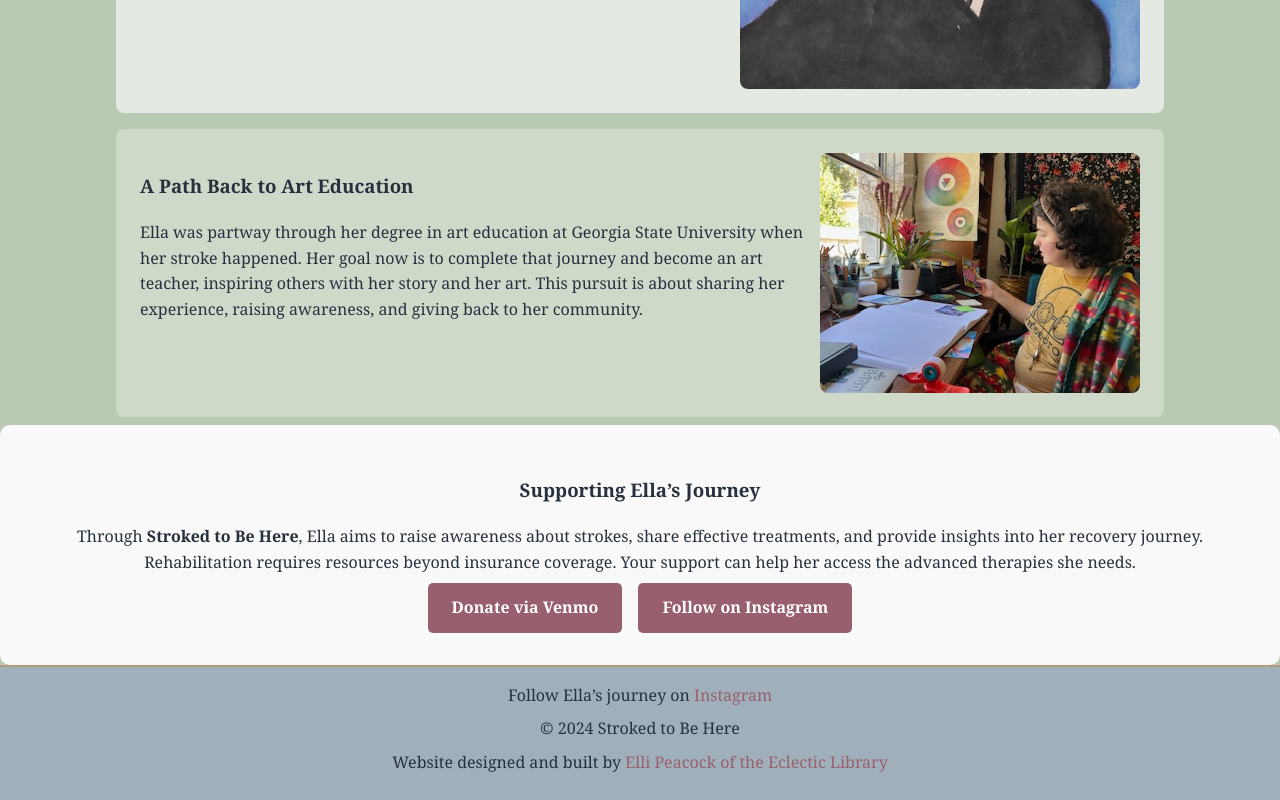
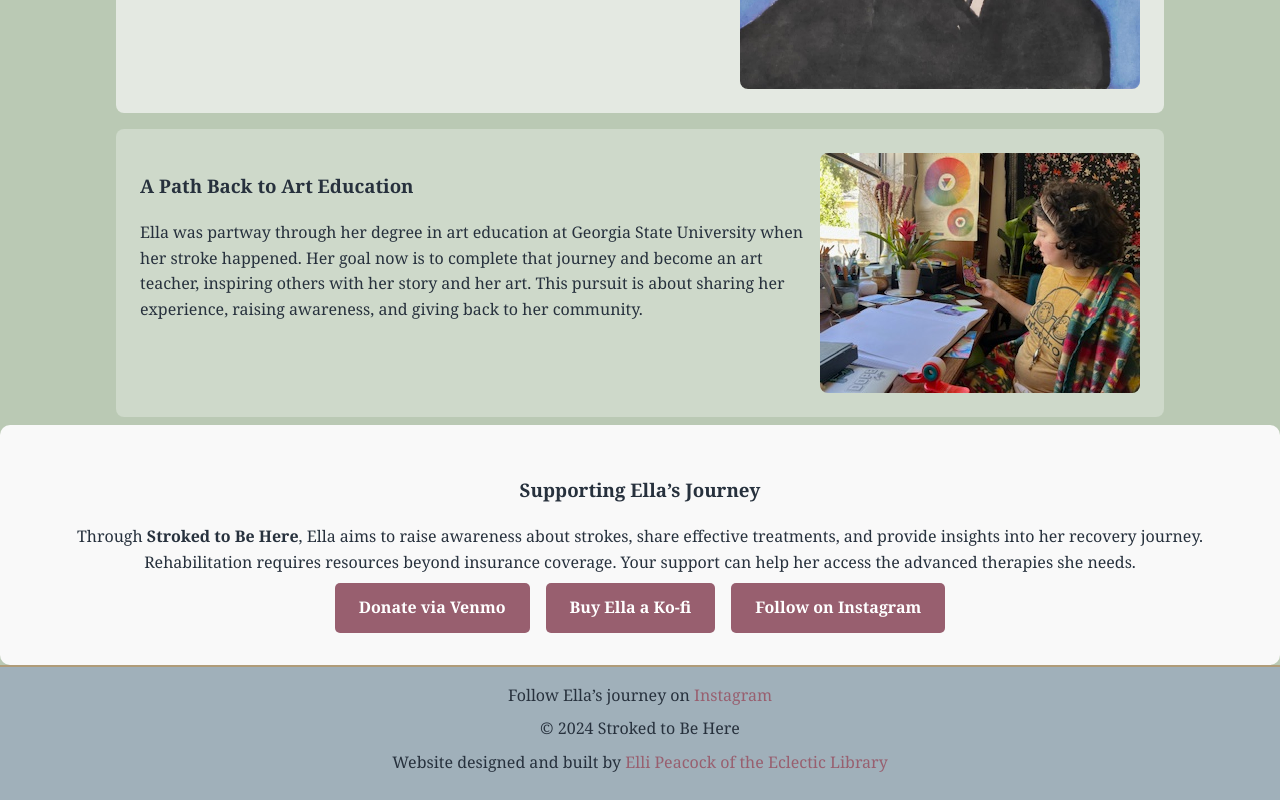
Before and after one commit to Stroked-To-Be-Here/Stroked-To-Be-Here.github.io, an Eleventy site: page src/about.njk in a window 1280 px wide. Shown: the part 1117-1917 px from the top of the page. Built offline with nearby package versions, Linux system fonts and the light colour scheme; Eleventy itself is replaced by a stand-in of ours; files that its build step writes are made by us from their sources.

Commit message:
Website updates

```diff
--- a/src/about.njk
+++ b/src/about.njk
@@ -56,6 +56,7 @@ layout: /layouts/base.njk
     </p>
     <div class="buttons">
         <a href="https://venmo.com/Ella-Ferguson" class="button" target="_blank">Donate via Venmo</a>
+        <a href="https://ko-fi.com/strokedtobehere" class="button" target="_blank">Buy Ella a Ko-fi</a>
         <a href="https://instagram.com/strokedtobehere" class="button" target="_blank">Follow on Instagram</a>
     </div>
 </section>
```
Also changed, not shown: docs/about/index.html, docs/index.html.
